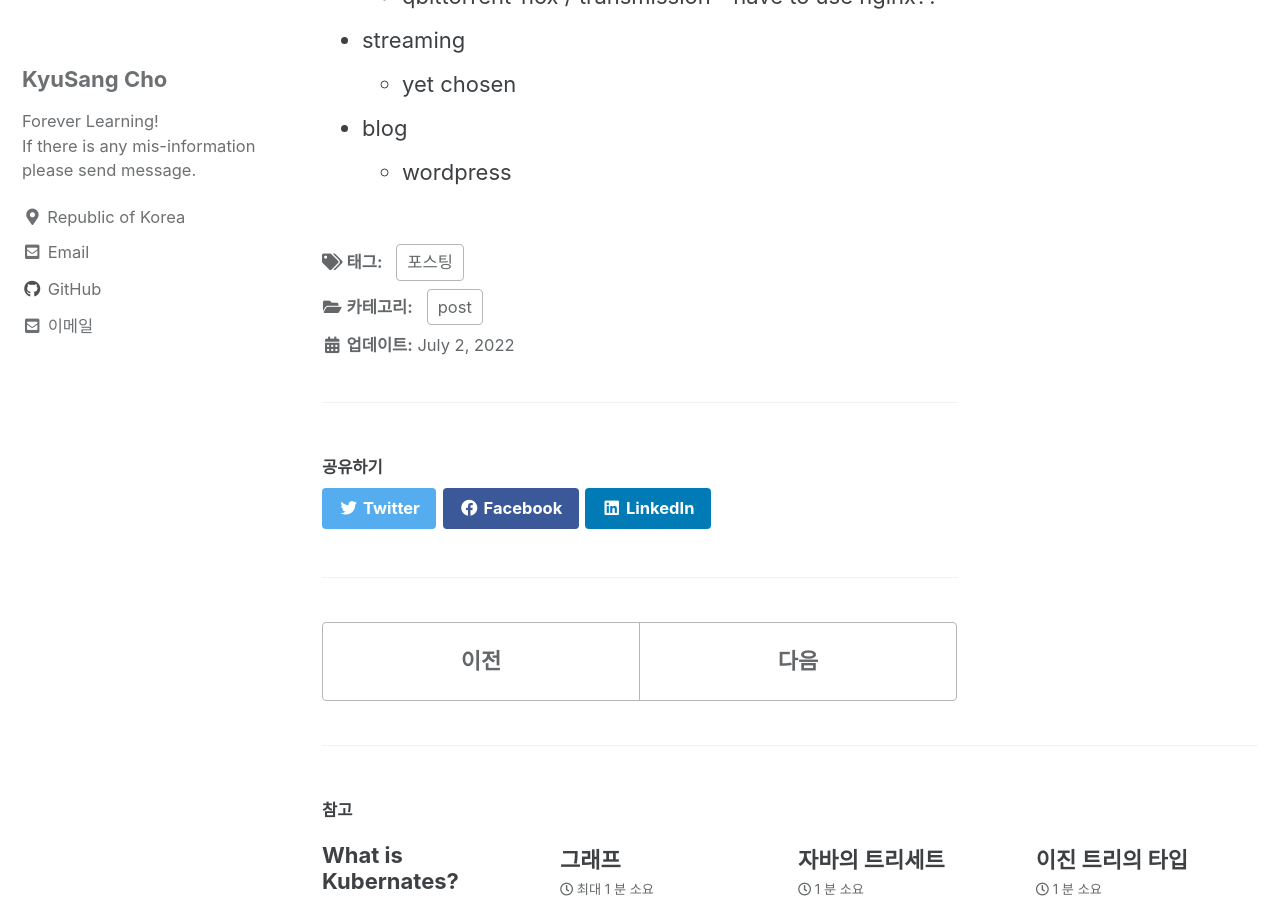
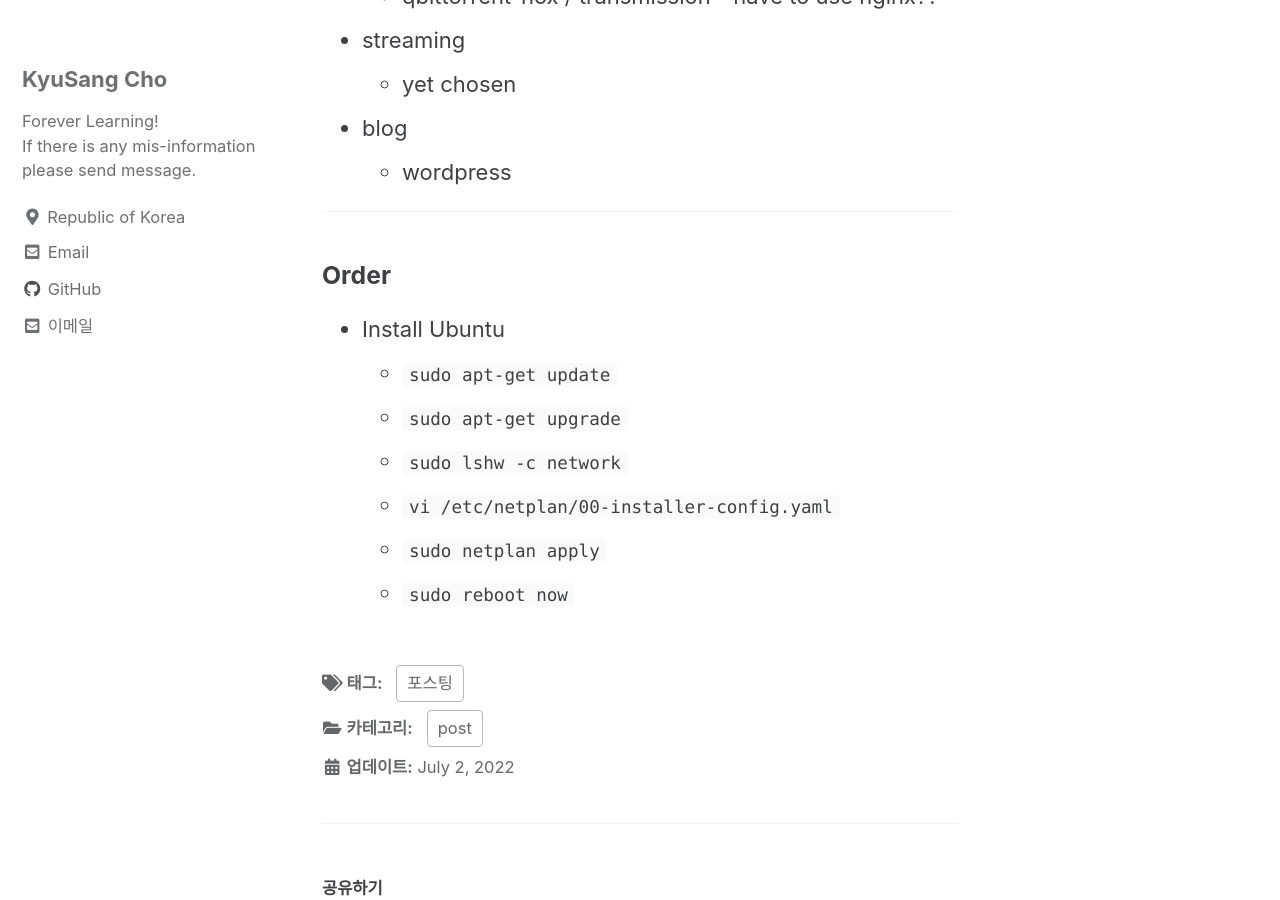
Before and after one commit to DevKS-Yet/DevKs-Yet.github.io, a Jekyll site: the page built from _posts/2022-07-02-84(post08).md, in a window 1280 px wide and 900 px high, scrolled down 1084 px. Built offline with Jekyll 4.4.1, drawn with Linux system fonts in a browser that asks for light colours; cached includes are drawn as plain includes.

Commit message:
20220704

```diff
--- a/_posts/2022-07-02-84(post08).md
+++ b/_posts/2022-07-02-84(post08).md
@@ -38,3 +38,15 @@ The list that I used
   - yet chosen
 - blog
   - wordpress
+
+---
+
+### Order
+
+- Install Ubuntu
+  - `sudo apt-get update`
+  - `sudo apt-get upgrade`
+  - `sudo lshw -c network`
+  - `vi /etc/netplan/00-installer-config.yaml`
+  - `sudo netplan apply`
+  - `sudo reboot now`
```
